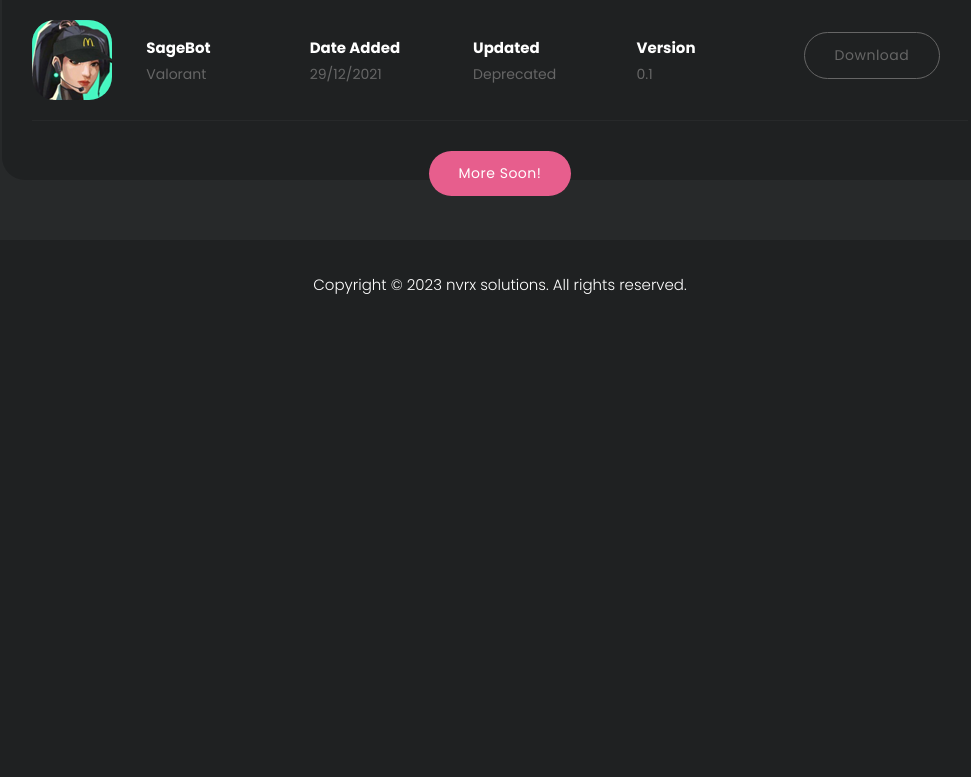
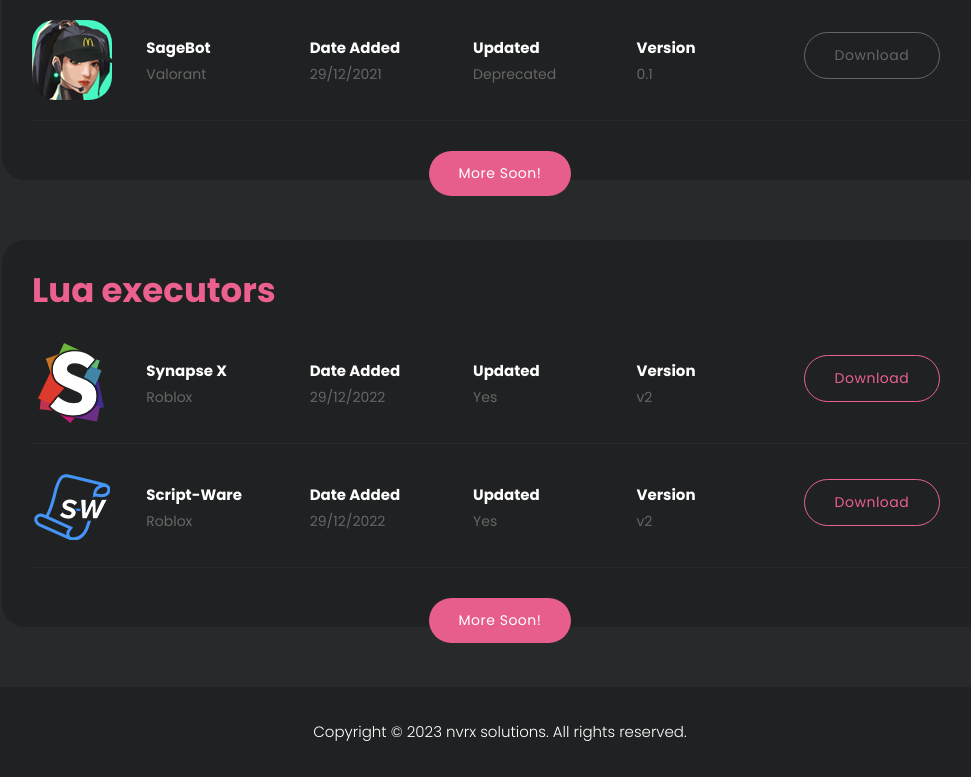
Before and after one commit to Ruan991/wrks, a plain HTML site: page index.html in a window 1280 px wide. Shown: the part 950-1727 px from the top of the page, without its empty margins (140-1111 px from the left). Before the commit the page ends 1280 px from the top, so only its background shows below. Drawn offline with nearby package versions, Linux system fonts and the light colour scheme.

Commit message:
Update index.html

```diff
--- a/index.html
+++ b/index.html
@@ -124,6 +124,40 @@
             </div>
           </div>
           <!-- ***** Tools End ***** -->
+          <!-- ***** Tools Start ***** -->
+          <div id="tools" class="gaming-library">
+            <div class="col-lg-12">
+              <div class="heading-section">
+                <h4><em></em> Lua executors</h4>
+              </div>
+              <div class="item">
+                <ul>
+                  <li><img src="assets/images/syn01.png" alt="" class="templatemo-item"></li>
+                  <li><h4>Synapse X</h4><span>Roblox</span></li>
+                  <li><h4>Date Added</h4><span>29/12/2022</span></li>
+                  <li><h4>Updated</h4><span>Yes</span></li>
+                  <li><h4>Version</h4><span>v2</span></li>
+                  <li><div class="main-border-button"><a href="https://out.nvrx.party/synx">Download</a></div></li>
+                </ul>
+              </div>
+              <div class="item last-item">
+                <ul>
+                  <li><img src="assets/images/sware01.png" alt="" class="templatemo-item"></li>
+                  <li><h4>Script-Ware</h4><span>Roblox</span></li>
+                  <li><h4>Date Added</h4><span>29/12/2022</span></li>
+                  <li><h4>Updated</h4><span>Yes</span></li>
+                  <li><h4>Version</h4><span>v2</span></li>
+                  <li><div class="main-border-button"><a href="https://out.nvrx.party/sware">Download</a></div></li>
+                </ul>
+              </div>
+            </div>
+            <div class="col-lg-12">
+              <div class="main-button">
+                <a href="#">More soon!</a>
+              </div>
+            </div>
+          </div>
+          <!-- ***** Tools End ***** -->
         </div>
       </div>
     </div>
```
